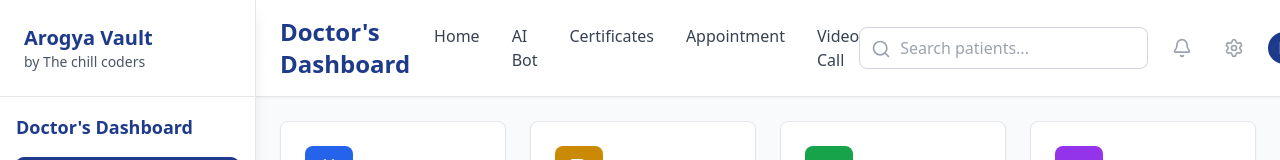
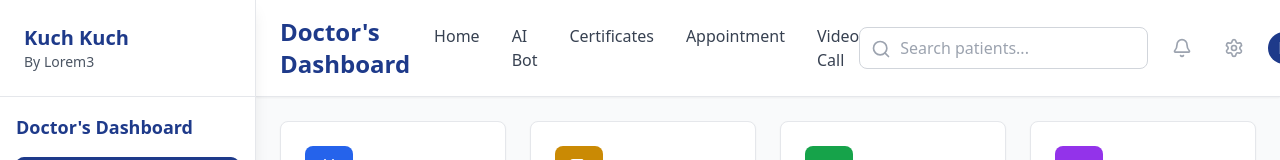
Before and after one commit to Hackathon-Moasters/health_care, a React (Vite) app: page / in a window 1280 px wide. Shown: the top 160 px of the page. Built offline with nearby package versions, Linux system fonts and the light colour scheme.

Commit message:
Update homepage.jsx

```diff
--- a/src/pages/homepage.jsx
+++ b/src/pages/homepage.jsx
@@ -96,8 +96,8 @@ const DoctorDashboard = () => {
       {/* Sidebar */}
       <div className="fixed left-0 top-0 w-64 h-full bg-white shadow-lg border-r border-gray-200 z-10">
         <div className="p-6 border-b border-gray-200">
-          <h1 className="text-xl font-bold text-blue-900">Arogya Vault</h1>
-          <p className="text-sm text-gray-600">by The chill coders</p>
+          <h1 className="text-xl font-bold text-blue-900">Kuch Kuch</h1>
+          <p className="text-sm text-gray-600">By Lorem3</p>
         </div>
 
         <div className="p-4">
```
